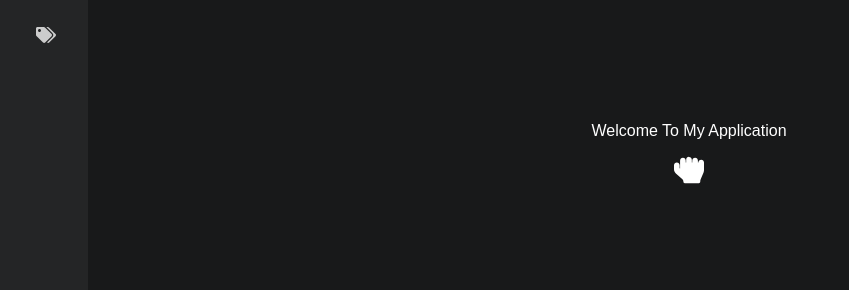
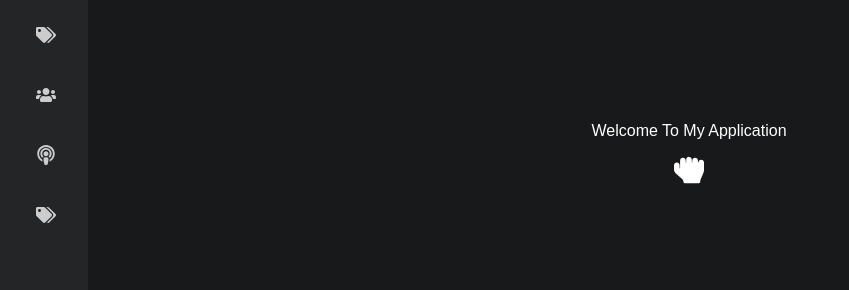
Before and after one commit to MhammdAli/my-app, a React (Create React App) app: page / in a window 1280 px wide. Shown: the part 260-550 px from the top of the page, without its empty margins (0-849 px from the left). Built offline with nearby package versions, Linux system fonts and the light colour scheme.

Commit message:
adding routes

```diff
--- a/src/App.tsx
+++ b/src/App.tsx
@@ -8,6 +8,9 @@ import EditPost from 'pages/EditPost';
 import EditTags from 'pages/EditTags';
 import EditUser from 'pages/EditUser';
 import Home from 'pages/Home';
+import PostsView from 'pages/PostsView';
+import TagsView from 'pages/TagsView';
+import UsersView from 'pages/UsersView';
 import React from 'react';
 import { Route, Routes } from 'react-router-dom';
 
@@ -32,6 +35,9 @@ function App() {
               <Route path='/Edit/tag/:id' element={<EditTags/>}/>
               <Route path='/Edit/post/:id' element={<EditPost/>}/>
               <Route path='/Edit/user/:id' element={<EditUser/>}/>
+              <Route path='/users' element={<UsersView/>}/>
+              <Route path='/posts' element={<PostsView/>}/>
+              <Route path='/tags' element={<TagsView/>}/>
               <Route path='*' element={<NotFound/>}/>
             </Routes>
          </div>
--- a/src/components/SideBar.tsx
+++ b/src/components/SideBar.tsx
@@ -5,7 +5,7 @@ import Menu from 'baseComponents/Menu';
 import Sidebar from 'baseComponents/Sidebar';
 import Toggle from 'components/Toggle';
 import React, { memo, useState } from 'react'
-import { FaChevronRight, FaHome, FaMoon, FaSign, FaSun, FaTags, FaUser } from 'react-icons/fa';
+import { FaChevronRight, FaHome, FaMoon, FaPodcast, FaSign, FaSun, FaTags, FaUser, FaUsers } from 'react-icons/fa';
 
 import Logo from 'assets/logo.jpg';
 import { useTheme } from 'hooks/useTheme';
@@ -44,6 +44,9 @@ const SideBar = () => {
               <Item title='Create User' Icon={<FaUser/>} to={'/create/user'} />
               <Item title='Create Post' Icon={<FaHome/>} to={'/create/post'}/>
               <Item title='Create Tag' Icon={<FaTags/>} to={'/create/tag'}/>
+              <Item title='Users' Icon={<FaUsers/>} to={'/users'}/>
+              <Item title='Posts' Icon={<FaPodcast/>} to={'/posts'}/>
+              <Item title='tags' Icon={<FaTags/>} to={'/tags'}/>
             </Menu>
 
             <Footer>
```
